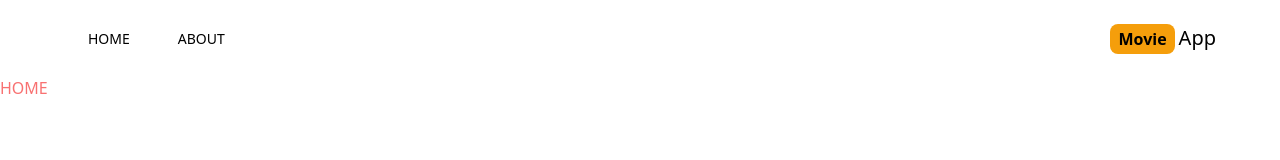
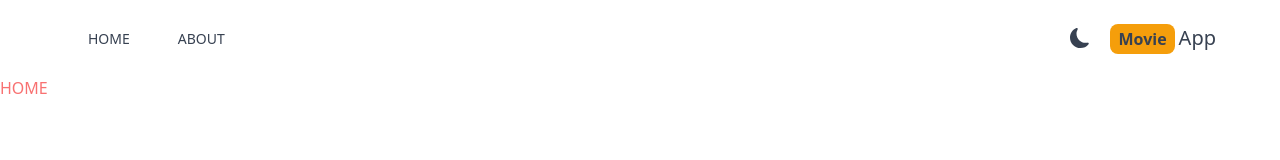
Before and after one commit to argyris3/movie-project, a Next.js app: page / in a window 1280 px wide. Shown: the top 160 px of the page. Built offline with nearby package versions, Linux system fonts and the light colour scheme.

Commit message:
add ark mode

```diff
--- a/package.json
+++ b/package.json
@@ -10,6 +10,7 @@
   },
   "dependencies": {
     "next": "13.5.4",
+    "next-themes": "^0.2.1",
     "react": "^18",
     "react-dom": "^18",
     "react-icons": "^4.11.0"
--- /dev/null
+++ b/src/app/Providers.jsx
@@ -0,0 +1,14 @@
+'use client';
+
+import { ThemeProvider } from 'next-themes';
+
+export default function Providers({ children }) {
+  return (
+    <ThemeProvider enableSystem={true} attribute="class">
+      <div className="dark:bg-gray-700 dark:text-gray-200 text-gray-700 transition-colors duration-300 min-h-screen select-none">
+        {' '}
+        {children}
+      </div>
+    </ThemeProvider>
+  );
+}
--- a/src/app/layout.jsx
+++ b/src/app/layout.jsx
@@ -1,5 +1,6 @@
 import Header from '@/components/Header';
 import './globals.css';
+import Providers from './Providers';
 
 export const metadata = {
   title: 'Movie App',
@@ -10,14 +11,16 @@
   return (
     <html lang="en">
       <body>
-        {/* header */}
-        <Header />
+        <Providers>
+          {/* header */}
+          <Header />
 
-        {/* navbar */}
+          {/* navbar */}
 
-        {/* searchbox*/}
+          {/* searchbox*/}
 
-        {children}
+          {children}
+        </Providers>
       </body>
     </html>
   );
--- /dev/null
+++ b/src/components/DarkModeSwitch.jsx
@@ -0,0 +1,23 @@
+'use client';
+import { useTheme } from 'next-themes';
+import { MdLightMode } from 'react-icons/md';
+import { BsFillMoonFill } from 'react-icons/bs';
+import { useEffect, useState } from 'react';
+
+export default function DarkModeSwitch() {
+  const { systemTheme, theme, setTheme } = useTheme();
+  const [mounted, setMounted] = useState(false);
+
+  useEffect(() => setMounted(true), []);
+  const currentTheme = theme === 'system' ? systemTheme : theme;
+
+  return (
+    <>
+      {mounted && currentTheme === 'dark' ? (
+        <MdLightMode className="text-xl cursor-pointer hover:text-amber-500" onClick={() => setTheme('light')} />
+      ) : (
+        <BsFillMoonFill className="text-xl cursor-pointer hover:text-amber-500" onClick={() => setTheme('dark')} />
+      )}
+    </>
+  );
+}
--- a/src/components/Header.jsx
+++ b/src/components/Header.jsx
@@ -2,6 +2,7 @@
 import MenuItem from './MenuItem';
 import { AiFillHome } from 'react-icons/ai';
 import { BsFillInfoCircleFill } from 'react-icons/bs';
+import DarkModeSwitch from './DarkModeSwitch';
 
 export default function Header() {
   return (
@@ -10,7 +11,8 @@
         <MenuItem title="HOME" address="/" Icon={AiFillHome} />
         <MenuItem title="ABOUT" address="/about" Icon={BsFillInfoCircleFill} />
       </div>
-      <div className="">
+      <div className="flex items-center space-x-5">
+        <DarkModeSwitch />
         <Link href="/">
           <h2 className="tet-2xl">
             <span className="font-bold bg-amber-500 py-1 px-2 rounded-lg mr-1">Movie</span>
--- a/tailwind.config.js
+++ b/tailwind.config.js
@@ -7,4 +7,5 @@
   ],
   theme: {},
   plugins: [],
+  darkMode: 'class',
 };
```
Also changed, not shown: public/favicon.png (added), 1 other file (tests, documents, lock files or other folders).
